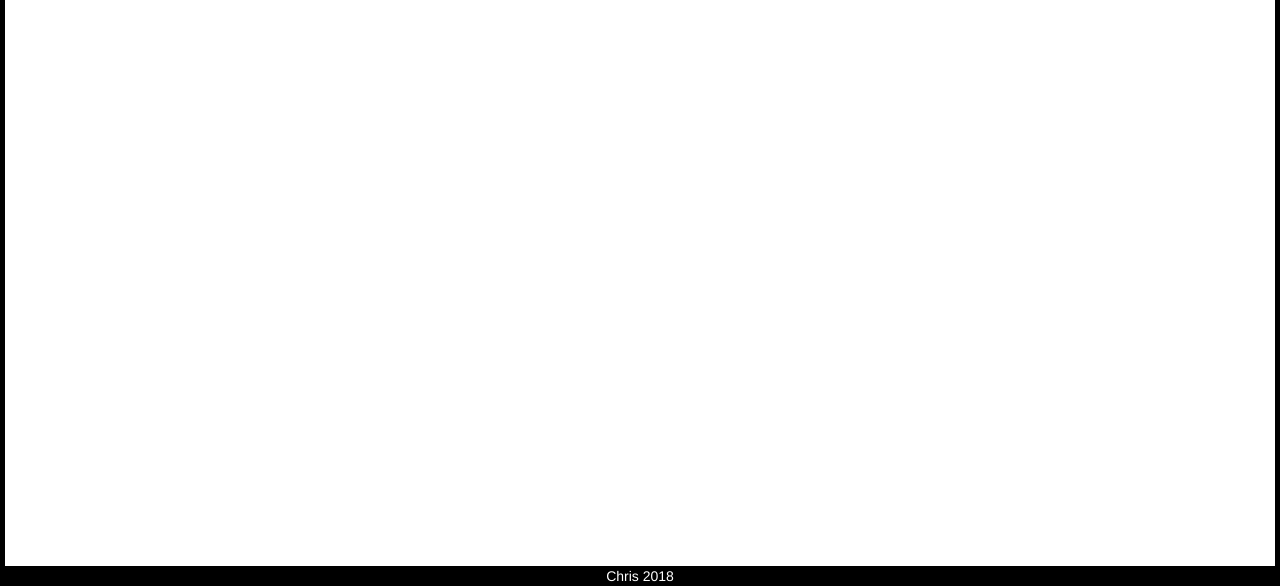
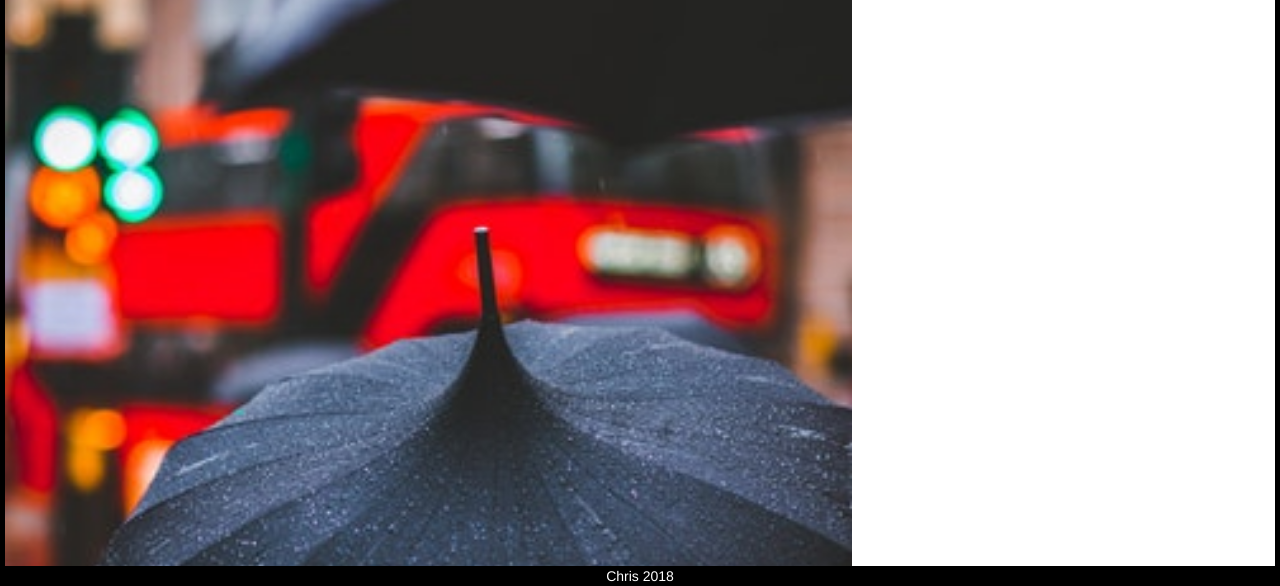
Before and after one commit to cmgonzales/weatherapiangularjs, a website: page index.html in a window 1280 px wide. Shown: the part 214-800 px from the top of the page. Drawn offline with nearby package versions, Linux system fonts and the light colour scheme.

Commit message:
fixed height

```diff
--- a/index.html
+++ b/index.html
@@ -12,7 +12,7 @@
     <title>Weather</title>
     </head>
     <body>
-    <div ng-app="weather" ng-controller="myCtrl">
+    <div ng-app="weather" ng-controller="myCtrl" class = "myApp">
             <div class = "container">
                     <div class = "row">
                         <div class="col-sm-8 background" >
--- a/style.scss
+++ b/style.scss
@@ -1,5 +1,38 @@
 $font: 100px;
 $padding: 20px;
+
+
+html {
+    border: 5px solid black;
+    width:100%;
+    height:100%;
+    display:block;
+    overflow:hidden;
+}
+body{
+    height: 100%;
+    width: 100%;
+}
+
+.myApp{
+height: 100%;
+}
+
+.container{
+
+    height: 100%;
+    width: 100%;
+}
+
+.background{
+    background-image: url("img/weather.jpg");
+    height: 100%;
+    background-repeat: no-repeat;
+    background-size: cover;
+
+
+}
+
 .temp{
     font-size: $font;
 
@@ -12,23 +45,23 @@ $padding: 20px;
 
 .middle{
    padding-top: 80px;
+   padding-left: 40px;
 
 }
-.background{
-    background-image: url("img/weather.jpg")
 
-}
-html {
-    border: 5px solid black;
-    width:100%;
-    height:100%;
-    display:block;
-    overflow:hidden;
-}
+
 button{
     margin-top: 20px;
 
 }
+.row{
+    height: 100% !important;
+}
+body{
+    height: 100%;
+    width: 100%;
+}
+
 span{
     margin-right: 20px;
 }
```
Also changed, not shown: style.css.
